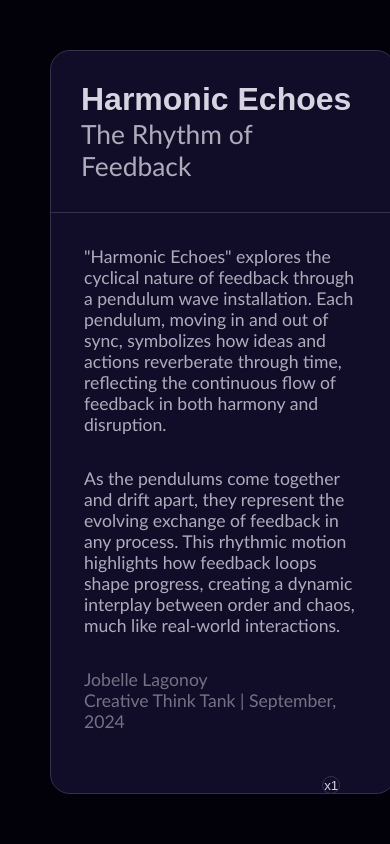
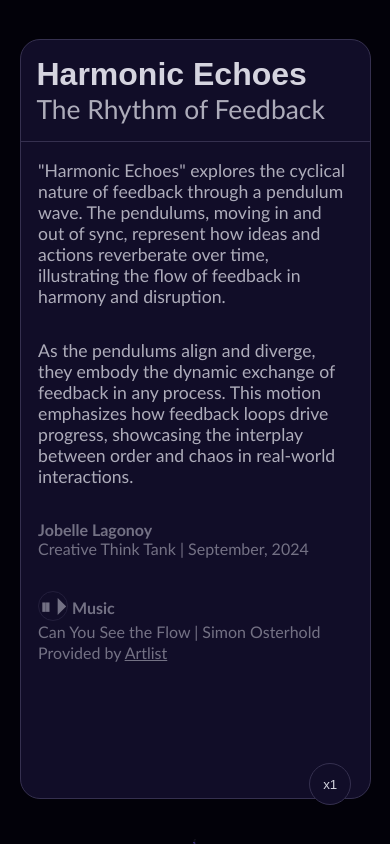
Before and after one commit to nymeria-1/pendulum-wave, a Next.js app: page / in a window 390 px wide. Built offline with nearby package versions, Linux system fonts and the light colour scheme.

Commit message:
Add music

```diff
--- a/src/app/globals.css
+++ b/src/app/globals.css
@@ -31,6 +31,7 @@ body {
   margin: 0;
 }
 
+
 a {
   color: inherit;
   text-decoration: none;
--- a/src/app/page.js
+++ b/src/app/page.js
@@ -2,13 +2,14 @@
 import Image from "next/image";
 import styles from "./page.module.css";
 import PendulumWave from "@/components/PendulumWave";
-import { useState } from "react";
+import { useRef, useState } from "react";
 import Description from "@/components/Description";
 import SpeedButton from "@/components/SpeedButton";
 
 export default function Home() {
   const speedValues = [0.25, 0.50, 0.75, 1, 1.25, 1.50, 1.75, 2];
   const [speed, setSpeed] = useState(1);
+  const audioRef = useRef(null);
 
   const handleSpeedChange = () => {
     const currentIndex = speedValues.indexOf(speed);
@@ -24,6 +25,10 @@ export default function Home() {
         handleSpeedChange={handleSpeedChange}
         speed={speed}
       />
+      <audio ref={audioRef} loop autoPlay controls>
+        <source src="/audio/Simon-Osterhold-Can-You-See-the-Flow.mp3" type="audio/mpeg" />
+        Your browser does not support the audio element.
+      </audio>
     </div>
   );
 }
--- a/src/app/page.module.css
+++ b/src/app/page.module.css
@@ -167,8 +167,17 @@ a.secondary {
 
 .wrapper{
   width: 100%;
-  min-height: 100vh;
+  height: 100vh;
   display: flex;
   background: #020109;
   align-self: center;
+  justify-content: center;
+  align-items: center;
+  overflow: auto;
 }
+
+@media (max-width: 768px){
+  .wrapper{
+    flex-direction: column;
+  }
+}
--- a/src/components/Description.jsx
+++ b/src/components/Description.jsx
@@ -10,19 +10,26 @@ function Description(){
             </div>
             <div className={styles.description}>
                 <p>
-                    "Harmonic Echoes" explores the cyclical nature of feedback through a pendulum wave installation. Each pendulum, moving in and out of sync, symbolizes how ideas and actions reverberate through time, reflecting the continuous flow of feedback in both harmony and disruption.
+                    "Harmonic Echoes" explores the cyclical nature of feedback through a pendulum wave. The pendulums, moving in and out of sync, represent how ideas and actions reverberate over time, illustrating the flow of feedback in harmony and disruption.
                 </p>
                 <p>
-                    As the pendulums come together and drift apart, they represent the evolving exchange of feedback in any process. This rhythmic motion highlights how feedback loops shape progress, creating a dynamic interplay between order and chaos, much like real-world interactions.
+                    As the pendulums align and diverge, they embody the dynamic exchange of feedback in any process. This motion emphasizes how feedback loops drive progress, showcasing the interplay between order and chaos in real-world interactions.
                 </p>
 
-
                 <label>
-                    Jobelle Lagonoy<br/>
+                    <strong>Jobelle Lagonoy</strong><br/>
                     Creative Think Tank | September, 2024
                 </label>
 
+                <div className={styles.credits}>
+                    <label>
+                        <strong><span className={styles.playPause}>⏸︎ ⏵︎</span> Music</strong><br/>
+                        <a href="https://artlist.io/royalty-free-music/song/can-you-see-the-flow/79460">Can You See the Flow | Simon Osterhold</a><br />
+                        Provided by <a href="https://artlist.io"><u>Artlist</u></a>
+                    </label>
+                </div>
             </div>
+
         </div>
     );
 }
--- a/src/components/PendulumWave.jsx
+++ b/src/components/PendulumWave.jsx
@@ -9,12 +9,13 @@ const PendulumWave = ({ speedMultiplier = 1 }) => {
       width="100%"
       height="100vh"
       viewBox="-9 0 18 27"
+      id="pendulum_wave"
     >
       <title>Pendulum wave animation</title>
       <desc>
         CSS3 animation of a pendulum wave, with the nearest ball making 60
         oscillations in two minutes, the next 61, the following one 62, and so
-        forth, by CMG Lee. Tap or hover over a pendulum to pause the animation.
+        forth. Tap or hover over a pendulum to pause the animation.
       </desc>
       <style>{`
         @keyframes rot {
--- a/src/styles/Description.module.css
+++ b/src/styles/Description.module.css
@@ -9,6 +9,7 @@
     width: 30%;
     min-width: 21.6em;
     /* height: fit-content; */
+    min-height: 90vh;
 }
 
 .title{
@@ -44,4 +45,31 @@
 
 .description label{
     opacity: 50%;
+    font-size: 1rem;
 }
+
+.playPause{
+    font-size: 1.3rem;
+    width: 30px;
+    height: 30px;
+    border: 1px solid #35304F;
+    display: inline-block;
+    align-items: center;
+    justify-content: center;
+    text-align: center;
+    line-height: 28px;
+    cursor: pointer;
+    border-radius: 100%;
+}
+
+@media (max-width: 768px){
+    .wrapper{
+        width: 90%;
+        min-width: 90%;
+        margin: 10%;
+    }
+
+    .title, .description{
+        padding: 1em;
+    }
+}
--- a/src/styles/SpeedButton.module.css
+++ b/src/styles/SpeedButton.module.css
@@ -1,5 +1,5 @@
 .wrapper{
-    position: absolute;
+    position: fixed;
     bottom: 0;
     right: 0;
     margin: 3.125em;
@@ -21,3 +21,15 @@
     font-size: 1em;
     transition: 1s ease-in-out;
 }
+
+@media (max-width: 768px){
+
+    .wrapper{
+        margin: 10%;
+    }
+
+    .wrapper button{
+        width: 3.125em;
+        height: 3.125em;
+    }
+}
```
Also changed, not shown: 1 other file (tests, documents, lock files or other folders).
